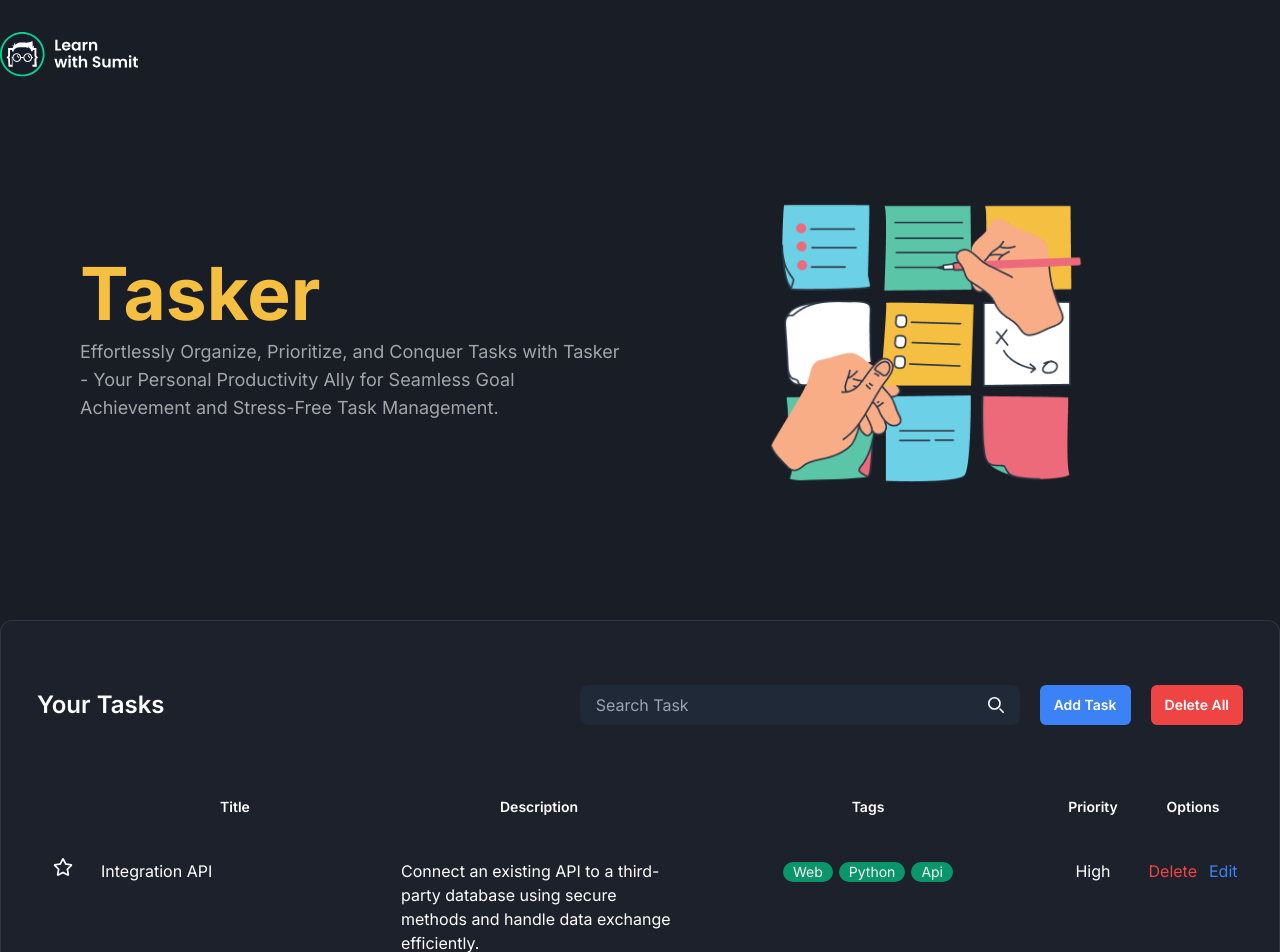
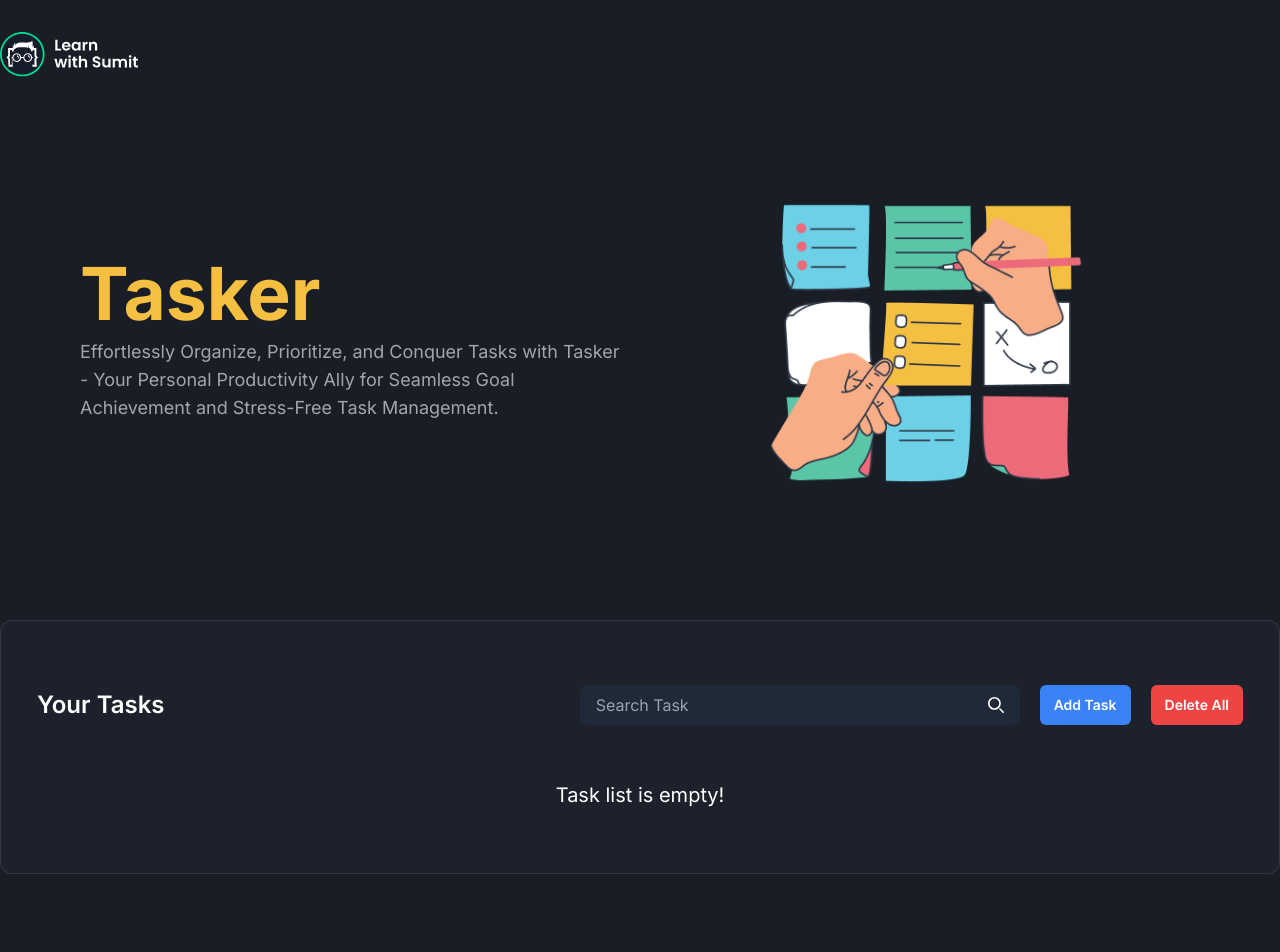
Before and after one commit to Emam-Bokhari/-Improved-Tasker, a React (Vite) app: page / in a window 1280 px wide. Shown: the top 952 px of the page. Built offline with nearby package versions, Linux system fonts and the light colour scheme.

Commit message:
Code refector useState to useReducer

```diff
--- a/src/Task/TaskBoard.jsx
+++ b/src/Task/TaskBoard.jsx
@@ -1,4 +1,4 @@
-import { Fragment, useState } from "react"
+import { Fragment, useReducer, useState } from "react"
 import Searchbox from "./Searchbox"
 import TaskActions from "./TaskActions"
 import TaskList from "./TaskList"
@@ -7,19 +7,21 @@ import { TaskContext } from "../context"
 import EmptyTask from "./EmptyTask"
 import { toast } from "react-toastify"
 import 'react-toastify/dist/ReactToastify.css';
+import { initialState, taskReducer } from "../reducers/taskReducer"
 
 const TaskBoard = () => {
 
-    const defaultTask = {
-        id: crypto.randomUUID(),
-        title: "Integration API",
-        description: "Connect an existing API to a third-party database using secure methods and handle data exchange efficiently.",
-        tags: ['Web', 'Python', 'Api'],
-        priority: "High",
-        isFavourite: false
-    }
+    // const defaultTask = {
+    //     id: crypto.randomUUID(),
+    //     title: "Integration API",
+    //     description: "Connect an existing API to a third-party database using secure methods and handle data exchange efficiently.",
+    //     tags: ['Web', 'Python', 'Api'],
+    //     priority: "High",
+    //     isFavourite: false
+    // }
 
-    const [tasks, setTasks] = useState([defaultTask])
+    const [state, dispatch] = useReducer(taskReducer, initialState)
+
 
     const [showAddTaskModal, setShowAddTaskModal] = useState(false)
 
@@ -31,20 +33,17 @@ const TaskBoard = () => {
     function handleAddNewTask(newTask, isAdd) {
         // console.log(newTask)
         if (isAdd) {
-            setTasks([
-                ...tasks,
-                newTask
-            ])
+            dispatch({
+                type:"Add_Task",
+                payload:newTask
+            })
             toast.success('Task create successfully')
         } else {
-            setTasks(
-                tasks.map((task) => {
-                    if (task.id === newTask.id) {
-                        return newTask
-                    }
-                    return task
-                })
-            )
+
+            dispatch({
+                type:"Edit_Task",
+                payload:newTask
+            })
             toast.success('Task edit successfully')
         }
 
@@ -70,15 +69,11 @@ const TaskBoard = () => {
 
     // search task
     function handleSearch(searchTerm) {
-        // console.log(searchTerm)
-        const filteredTask = tasks.filter(task => task.title.toLocaleLowerCase().includes(searchTerm.toLocaleLowerCase()))
 
-
-        if (filteredTask) {
-            setTasks([
-                ...filteredTask
-            ])
-        }
+        dispatch({
+            type:"Search_Task",
+            payload:searchTerm
+        })
 
     }
 
@@ -89,9 +84,11 @@ const TaskBoard = () => {
         const confirmDelete = window.confirm("Are you sure you want to delete this task?")
 
         if (confirmDelete) {
-            const afterDeleteTask = tasks.filter(task => task.id !== taskId)
+            dispatch({
+                type:"Delete_Task",
+                payload:taskId
+            })
 
-            setTasks(afterDeleteTask)
             toast.success("Successfully delete this task")
         }
 
@@ -104,8 +101,10 @@ const TaskBoard = () => {
         const confirmDeleteAll = window.confirm("Are you sure you want to delete all tasks?")
 
         if (confirmDeleteAll) {
-            tasks.length = 0
-            setTasks([...tasks])
+            dispatch({
+                type:"Delete_All_Tasks"
+            })
+
             toast.success("Successfully delete all tasks!")
         }
 
@@ -115,13 +114,10 @@ const TaskBoard = () => {
     function handleFavourite(taskId) {
         // console.log(taskId)
 
-        const taskIndex = tasks.findIndex(task => task.id === taskId)
-
-        const allTasks = [...tasks]
-
-        allTasks[taskIndex].isFavourite = !allTasks[taskIndex].isFavourite
-
-        setTasks(allTasks)
+        dispatch({
+            type:"Favourite_Task",
+            payload:taskId
+        })
 
     }
 
@@ -133,9 +129,10 @@ const TaskBoard = () => {
         <Fragment>
 
             <TaskContext.Provider value={{
-                tasks, setTasks, taskToUpdate, handleDeleteTask,
+                taskToUpdate, handleDeleteTask,
                 handleEditTask, handleFavourite, handleSearch,
-                handleDeleteAllTask, handleAddNewTask, handleCloseModal
+                handleDeleteAllTask, handleAddNewTask, handleCloseModal,
+                state,dispatch
             }}>
 
                 {showAddTaskModal && <AddTaskModal />}
@@ -158,7 +155,7 @@ const TaskBoard = () => {
                                 </div>
                             </div>
                             {/* Tasklist */}
-                            {tasks.length > 0
+                            {state.tasks.length > 0
                                 ?
                                 <TaskList />
                                 :
--- a/src/Task/TaskList.jsx
+++ b/src/Task/TaskList.jsx
@@ -4,7 +4,7 @@ import { FaRegStar } from "react-icons/fa";
 import { FaStar } from "react-icons/fa";
 
 const TaskList = () => {
-    const { tasks,handleDeleteTask,handleEditTask,handleFavourite } = useContext(TaskContext)
+    const { state,handleDeleteTask,handleEditTask,handleFavourite } = useContext(TaskContext)
     // console.log(tasks)
     return (
         <Fragment>
@@ -22,7 +22,7 @@ const TaskList = () => {
                         </tr>
                     </thead>
                     <tbody>
-                        {tasks.map((task) => (
+                        {state.tasks.map((task) => (
                             <tr key={task.id} className="border-b border-[#2E3443] [&>td]:align-baseline [&>td]:px-4 [&>td]:py-2">
                                 <td>
                                     <button onClick={() => handleFavourite(task.id)} >
--- /dev/null
+++ b/src/reducers/taskReducer.js
@@ -0,0 +1,56 @@
+const initialState = {
+    tasks: []
+}
+
+const taskReducer = (state, action) => {
+    switch (action.type) {
+        case "Add_Task":
+            return {
+                tasks: [...state.tasks, action.payload]
+            }
+            break;
+
+        case "Edit_Task":
+            return {
+                tasks: state.tasks.map(task =>
+                    task.id === action.payload.id ? action.payload : task
+                )
+            }
+            break;
+
+        case "Search_Task":
+            return {
+                tasks: state.tasks.filter(task => task.title.toLocaleLowerCase().includes(action.payload.toLocaleLowerCase()))
+            }
+            break;
+
+        case "Delete_Task":
+            return {
+                tasks: state.tasks.filter(task => task.id !== action.payload)
+            }
+            break;
+
+        case "Delete_All_Tasks":
+            return {
+                tasks: []
+            }
+            break;
+
+        case "Favourite_Task":
+            return {
+                tasks: state.tasks.map(task =>
+                    task.id === action.payload
+                        ? { ...task, isFavourite: !task.isFavourite }
+                        : task
+                )
+            }
+            break;
+
+        default:
+            return state
+
+
+    }
+}
+
+export { initialState, taskReducer }
```
